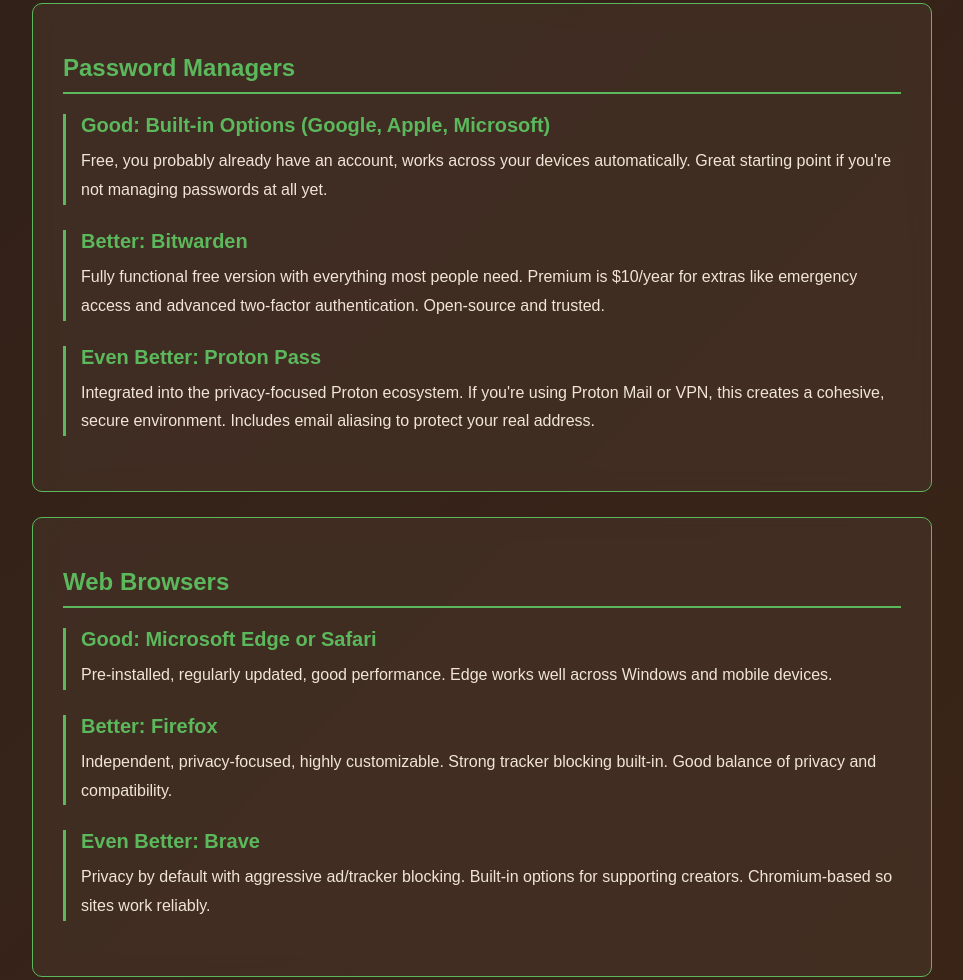
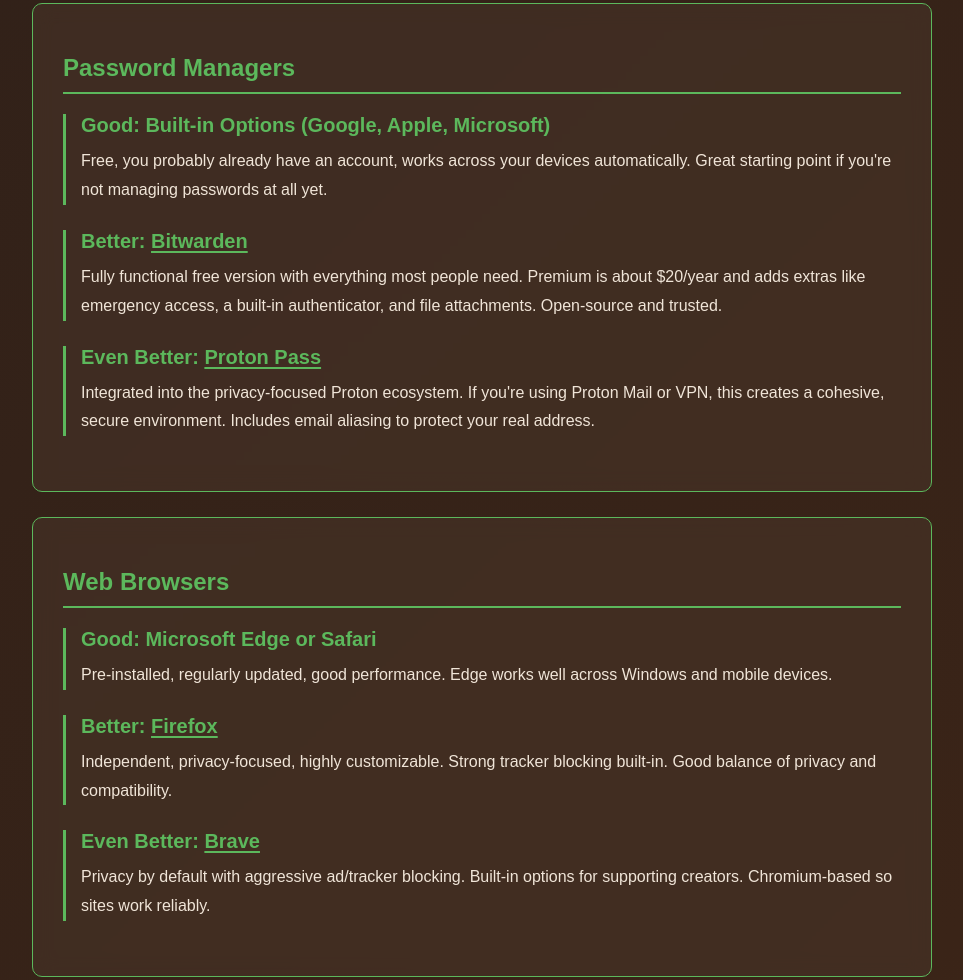
Before and after one commit to nickfish03/tts, an Eleventy site: page resources.njk in a window 1280 px wide. Shown: the part 1457-2437 px from the top of the page, without its empty margins (158-1121 px from the left). Built offline with nearby package versions, Linux system fonts and the light colour scheme; Eleventy itself is replaced by a stand-in of ours; files that its build step writes are made by us from their sources.

Commit message:
Resources: fact-check entries and add homepage links
- Bitwarden Premium is now about $20/yr (was $10)
- Drop Authy (desktop app discontinued); Zoom free limit applies to
  all meetings; Jitsi's free service needs the host to sign in
- Replace discontinued Google WiFi with eero / TP-Link Deco
- Google Photos: free 15 GB shared with Gmail/Drive
- Product names link to each project's main homepage only (stable
  URLs, nothing to maintain); uBlock Origin links to its official repo

Co-Authored-By: Claude Opus 5.5 <noreply@anthropic.com>
Claude-Session: https://claude.ai/code/session_0188K1TEgLyWJmZKgskMxKfZ

```diff
--- a/resources.njk
+++ b/resources.njk
@@ -63,6 +63,11 @@ permalink: /resources.html
             margin-bottom: 10px;
             font-size: 20px;
         }
+        .tier h3 a {
+            color: inherit;
+            text-underline-offset: 3px;
+        }
+        .tier h3 a:hover { color: #faf3e8; }
         .tier p {
             color: #f0e5d8;
             line-height: 1.8;
@@ -205,12 +210,12 @@ permalink: /resources.html
             </div>
 
             <div class="tier">
-                <h3>Better: Bitwarden</h3>
-                <p>Fully functional free version with everything most people need. Premium is $10/year for extras like emergency access and advanced two-factor authentication. Open-source and trusted.</p>
+                <h3>Better: <a href="https://bitwarden.com" target="_blank" rel="noopener">Bitwarden</a></h3>
+                <p>Fully functional free version with everything most people need. Premium is about $20/year and adds extras like emergency access, a built-in authenticator, and file attachments. Open-source and trusted.</p>
             </div>
 
             <div class="tier">
-                <h3>Even Better: Proton Pass</h3>
+                <h3>Even Better: <a href="https://proton.me" target="_blank" rel="noopener">Proton Pass</a></h3>
                 <p>Integrated into the privacy-focused Proton ecosystem. If you're using Proton Mail or VPN, this creates a cohesive, secure environment. Includes email aliasing to protect your real address.</p>
             </div>
         </div>
@@ -224,12 +229,12 @@ permalink: /resources.html
             </div>
 
             <div class="tier">
-                <h3>Better: Firefox</h3>
+                <h3>Better: <a href="https://www.firefox.com" target="_blank" rel="noopener">Firefox</a></h3>
                 <p>Independent, privacy-focused, highly customizable. Strong tracker blocking built-in. Good balance of privacy and compatibility.</p>
             </div>
 
             <div class="tier">
-                <h3>Even Better: Brave</h3>
+                <h3>Even Better: <a href="https://brave.com" target="_blank" rel="noopener">Brave</a></h3>
                 <p>Privacy by default with aggressive ad/tracker blocking. Built-in options for supporting creators. Chromium-based so sites work reliably.</p>
             </div>
         </div>
@@ -243,12 +248,12 @@ permalink: /resources.html
             </div>
 
             <div class="tier">
-                <h3>Better: Proton Mail (Free Tier)</h3>
+                <h3>Better: <a href="https://proton.me" target="_blank" rel="noopener">Proton Mail</a> (Free Tier)</h3>
                 <p>End-to-end encrypted, Swiss privacy laws, ad-free. Free tier is genuinely useful for most personal email needs.</p>
             </div>
 
             <div class="tier">
-                <h3>Even Better: Proton Mail (Paid) or Fastmail</h3>
+                <h3>Even Better: <a href="https://proton.me" target="_blank" rel="noopener">Proton Mail</a> (Paid) or <a href="https://www.fastmail.com" target="_blank" rel="noopener">Fastmail</a></h3>
                 <p>Proton Mail paid plans add custom domains, more storage, and advanced features. Fastmail offers excellent email with great calendar/contact integration and customer support—no encryption by default but solid privacy practices.</p>
             </div>
         </div>
@@ -262,7 +267,7 @@ permalink: /resources.html
             </div>
 
             <div class="tier">
-                <h3>Better: Proton Drive</h3>
+                <h3>Better: <a href="https://proton.me" target="_blank" rel="noopener">Proton Drive</a></h3>
                 <p>End-to-end encrypted storage with Swiss privacy. Free tier gives you a start; paid plans expand storage and integrate with other Proton services.</p>
             </div>
 
@@ -277,7 +282,7 @@ permalink: /resources.html
 
             <div class="tier">
                 <h3>Good: Google Photos, iCloud Photos, Amazon Photos</h3>
-                <p>Automatic backup from your phone, easy sharing, decent search. Google Photos free tier is compressed quality; iCloud and Amazon (with Prime) offer full quality within limits.</p>
+                <p>Automatic backup from your phone, easy sharing, decent search. Google's free 15 GB is shared with Gmail and Drive, so it fills up; iCloud and Amazon (with Prime) offer full quality within limits.</p>
             </div>
 
             <div class="tier">
@@ -300,12 +305,12 @@ permalink: /resources.html
             </div>
 
             <div class="tier">
-                <h3>Better: Authenticator Apps (Microsoft, Google, Authy)</h3>
+                <h3>Better: Authenticator Apps (Microsoft, Google)</h3>
                 <p>Free, more secure than SMS, works offline. Microsoft and Google authenticators sync across devices with your account.</p>
             </div>
 
             <div class="tier">
-                <h3>Even Better: Hardware Keys (YubiKey, Titan)</h3>
+                <h3>Even Better: Hardware Keys (<a href="https://www.yubico.com" target="_blank" rel="noopener">YubiKey</a>, Titan)</h3>
                 <p>Physical security keys offer the strongest protection against phishing and account takeover. One-time purchase, works across many services. Best combined with authenticator app as backup.</p>
             </div>
         </div>
@@ -325,7 +330,7 @@ permalink: /resources.html
 
             <div class="tier">
                 <h3>Even Better: Mesh System or Prosumer Setup</h3>
-                <p>For larger homes: mesh systems (Eero, Google WiFi, UniFi) provide seamless coverage. For more control: systems like Ubiquiti UniFi offer professional features at reasonable prices. Great for smart homes, streaming, or multiple users.</p>
+                <p>For larger homes: mesh systems (such as eero or TP-Link Deco) provide seamless coverage. For more control: systems like Ubiquiti UniFi offer professional features at reasonable prices. Great for smart homes, streaming, or multiple users.</p>
             </div>
         </div>
 
@@ -338,13 +343,13 @@ permalink: /resources.html
             </div>
 
             <div class="tier">
-                <h3>Better: Zoom (Free Tier)</h3>
-                <p>40-minute limit on group calls but excellent quality and reliability. Most people are familiar with it. Works on everything.</p>
+                <h3>Better: <a href="https://zoom.us" target="_blank" rel="noopener">Zoom</a> (Free Tier)</h3>
+                <p>Free meetings end after 40 minutes (even one-on-one), but quality and reliability are excellent. Most people are familiar with it. Works on everything.</p>
             </div>
 
             <div class="tier">
-                <h3>Even Better: Jitsi Meet</h3>
-                <p>Open-source, no account required, privacy-focused. Host your own or use their free service. Great for those who want control and privacy without big-tech data collection.</p>
+                <h3>Even Better: <a href="https://jitsi.org" target="_blank" rel="noopener">Jitsi Meet</a></h3>
+                <p>Open-source and privacy-focused. Guests join with just a link and no account; on the free meet.jit.si service, the host signs in to start the meeting. Or host your own. Great for those who want more control and privacy.</p>
             </div>
         </div>
 
@@ -357,12 +362,12 @@ permalink: /resources.html
             </div>
 
             <div class="tier">
-                <h3>Better: uBlock Origin (Browser Extension)</h3>
+                <h3>Better: <a href="https://github.com/gorhill/uBlock" target="_blank" rel="noopener">uBlock Origin</a> (Browser Extension)</h3>
                 <p>Free, open-source, highly effective ad and tracker blocker. Works in Firefox, Chrome, Edge. Regularly updated.</p>
             </div>
 
             <div class="tier">
-                <h3>Even Better: Pi-hole (Network-Level)</h3>
+                <h3>Even Better: <a href="https://pi-hole.net" target="_blank" rel="noopener">Pi-hole</a> (Network-Level)</h3>
                 <p>Raspberry Pi-based DNS blocker that works for your entire home network. Blocks ads and trackers for all devices including smart TVs and phones. Requires some technical setup but very effective.</p>
             </div>
         </div>
@@ -376,7 +381,7 @@ permalink: /resources.html
             </div>
 
             <div class="tier">
-                <h3>Better: Notion or Obsidian</h3>
+                <h3>Better: <a href="https://www.notion.com" target="_blank" rel="noopener">Notion</a> or <a href="https://obsidian.md" target="_blank" rel="noopener">Obsidian</a></h3>
                 <p>Notion is great for structured information and collaboration. Obsidian excels at linked notes and works with plain markdown files you control.</p>
             </div>
 
```
